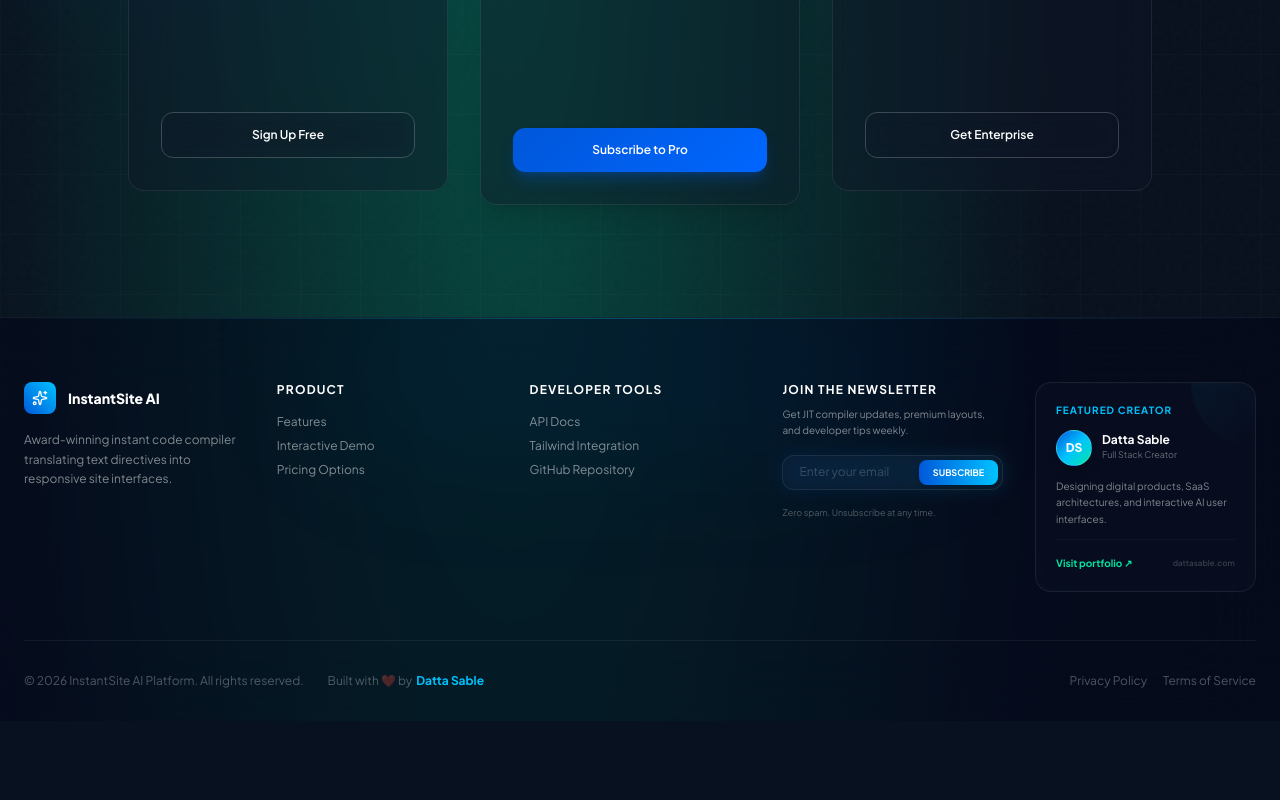
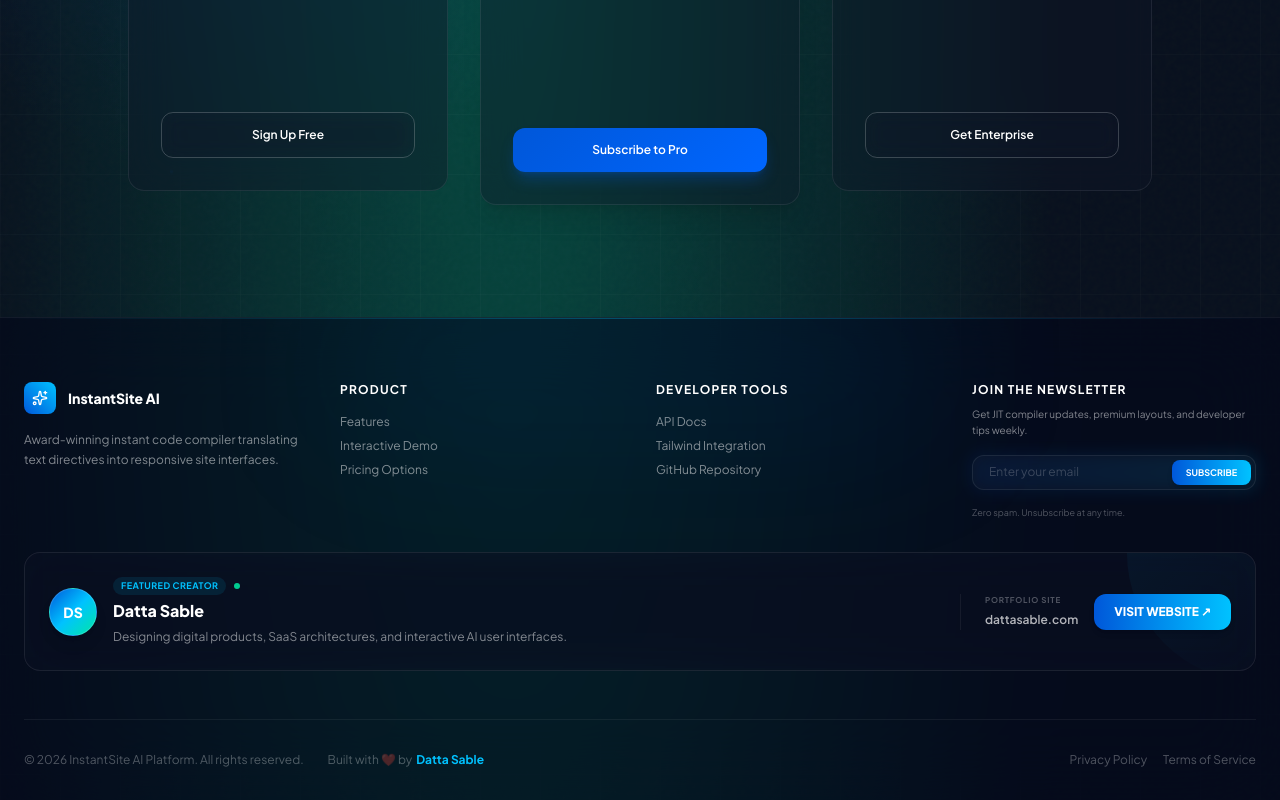
Before and after one commit to sabledattatray/InstantSite-AI, a React (Vite) app: page / in a window 1280 px wide. Shown: the part 3366-4166 px from the top of the page. Before the commit the page ends 4087 px from the top, so only its background shows below. Built offline with nearby package versions, Linux system fonts and the light colour scheme.

Commit message:
design: reorganize footer to show creator card as full-width horizontal glass card and restore 4-column layout on desktop

```diff
--- a/src/App.tsx
+++ b/src/App.tsx
@@ -2521,7 +2521,7 @@ function LandingPage({ onStart, onStartWorkspace, onLogin }: LandingPageProps) {
           <div className="absolute top-0 left-1/2 -translate-x-1/2 w-[600px] h-[100px] bg-[#0057D9]/10 rounded-full blur-[80px] pointer-events-none"></div>
 
           <div className="max-w-7xl mx-auto px-6 text-left relative z-10">
-            <div className="grid grid-cols-1 sm:grid-cols-2 md:grid-cols-5 gap-8 mb-12">
+            <div className="grid grid-cols-1 md:grid-cols-4 gap-8 mb-8">
               <div className="space-y-4">
                 <div className="flex items-center gap-3">
                   <div className="w-8 h-8 rounded-lg bg-gradient-to-tr from-[#0057D9] to-[#00C2FF] flex items-center justify-center shrink-0">
@@ -2579,33 +2579,38 @@ function LandingPage({ onStart, onStartWorkspace, onLogin }: LandingPageProps) {
                 )}
                 <span className="text-[9px] text-white/30">Zero spam. Unsubscribe at any time.</span>
               </div>
-
-              {/* Creator Card */}
-              <div className="glass-card bg-white/[0.02] border border-white/[0.08] p-5 rounded-2xl relative overflow-hidden group hover:border-[#00C2FF]/30 transition-all duration-300 flex flex-col justify-between">
-                <div className="absolute top-0 right-0 w-16 h-16 bg-gradient-to-br from-[#00C2FF]/10 to-transparent rounded-bl-full opacity-50"></div>
-                <div className="space-y-3">
-                  <span className="text-[10px] font-bold text-[#00C2FF] uppercase tracking-widest block">Featured Creator</span>
-                  <div className="flex items-center gap-2.5">
-                    <div className="w-9 h-9 rounded-full bg-gradient-to-br from-[#0057D9] via-[#00C2FF] to-[#00E5A0] flex items-center justify-center shadow-lg text-white font-black text-xs shrink-0 border border-white/15">
-                      DS
-                    </div>
-                    <div>
-                      <h4 className="font-bold text-xs text-white leading-none group-hover:text-[#00C2FF] transition-colors">Datta Sable</h4>
-                      <span className="text-[9px] text-white/40 block mt-0.5">Full Stack Creator</span>
-                    </div>
-                  </div>
-                  <p className="text-[10px] text-white/50 leading-relaxed">Designing digital products, SaaS architectures, and interactive AI user interfaces.</p>
-                </div>
-                <div className="pt-4 border-t border-white/[0.04] mt-3 flex items-center justify-between">
+            </div>
+
+            {/* Horizontal Premium Creator Card */}
+            <div className="mt-8 mb-12 glass-card bg-white/[0.02] border border-white/[0.08] p-6 rounded-2xl relative overflow-hidden group hover:border-[#00C2FF]/30 transition-all duration-300">
+              <div className="absolute top-0 right-0 w-32 h-32 bg-gradient-to-br from-[#00C2FF]/10 to-transparent rounded-bl-full opacity-50"></div>
+              <div className="flex flex-col md:flex-row items-start md:items-center justify-between gap-6 relative z-10">
+                <div className="flex items-center gap-4">
+                  <div className="w-12 h-12 rounded-full bg-gradient-to-br from-[#0057D9] via-[#00C2FF] to-[#00E5A0] flex items-center justify-center shadow-lg text-white font-black text-sm shrink-0 border border-white/15">
+                    DS
+                  </div>
+                  <div className="text-left">
+                    <div className="flex items-center gap-2">
+                      <span className="text-[9px] font-bold text-[#00C2FF] bg-[#00C2FF]/10 px-2 py-0.5 rounded-full uppercase tracking-wider">Featured Creator</span>
+                      <span className="w-1.5 h-1.5 rounded-full bg-[#00E5A0] animate-pulse"></span>
+                    </div>
+                    <h4 className="font-extrabold text-sm sm:text-base text-white mt-1 group-hover:text-[#00C2FF] transition-colors">Datta Sable</h4>
+                    <p className="text-xs text-white/50 mt-1 max-w-xl leading-relaxed">Designing digital products, SaaS architectures, and interactive AI user interfaces.</p>
+                  </div>
+                </div>
+                <div className="flex flex-col sm:flex-row items-start sm:items-center gap-4 w-full md:w-auto shrink-0 md:border-l md:border-white/[0.06] md:pl-6">
+                  <div className="text-left">
+                    <span className="text-[8px] font-bold text-white/30 uppercase tracking-widest block">Portfolio Site</span>
+                    <span className="text-xs font-semibold text-white/70">dattasable.com</span>
+                  </div>
                   <a
                     href="https://dattasable.com"
                     target="_blank"
                     rel="noopener noreferrer"
-                    className="text-[10px] font-bold text-[#00E5A0] hover:text-white flex items-center gap-1 transition-colors cursor-pointer"
+                    className="px-5 py-2.5 bg-gradient-to-r from-[#0057D9] to-[#00C2FF] text-white font-extrabold text-xs uppercase rounded-xl shadow-md hover:from-[#0066FF] hover:to-[#00D2FF] active:scale-95 transition-all cursor-pointer text-center focus:outline-none w-full sm:w-auto"
                   >
-                    Visit portfolio ↗
+                    Visit Website ↗
                   </a>
-                  <span className="text-[8px] font-semibold text-white/20">dattasable.com</span>
                 </div>
               </div>
             </div>
```
